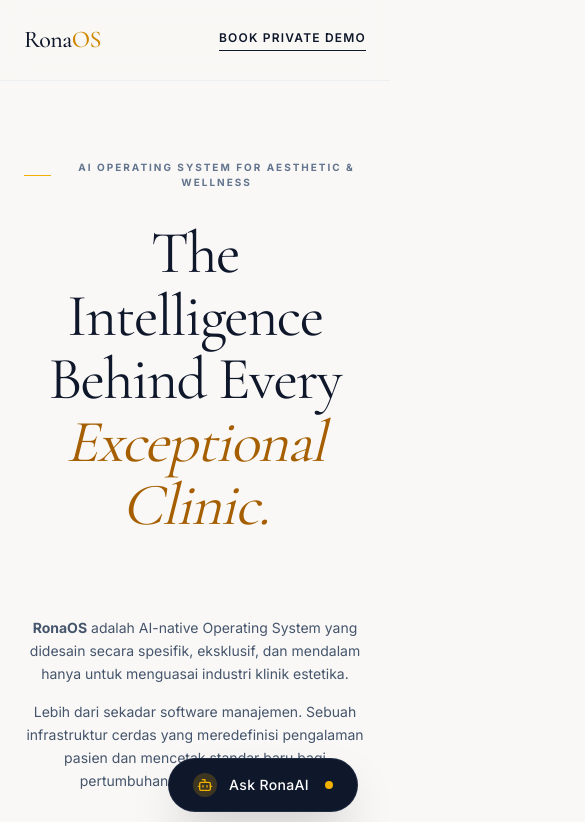
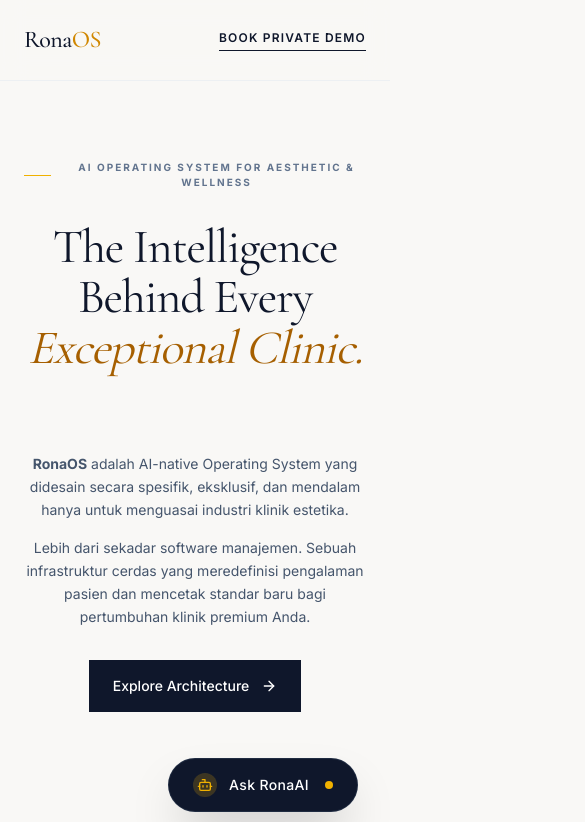
Before and after one commit to jasurddev/AuraWellness, a Next.js app: page / in a window 390 px wide. Shown: the top 822 px of the page, 585 px wide, since content can reach past the window. Built offline with nearby package versions, Linux system fonts and the light colour scheme.

Commit message:
fix: add overflow-x-hidden to prevent horizontal scrolling leak on mobile

```diff
--- a/src/app/page.tsx
+++ b/src/app/page.tsx
@@ -12,7 +12,7 @@
 
 export default function Home() {
   return (
-    <div className="min-h-screen bg-[#F9F8F6] text-slate-900 font-sans selection:bg-yellow-400/30">
+    <div className="min-h-screen bg-[#F9F8F6] text-slate-900 font-sans selection:bg-yellow-400/30 overflow-x-hidden">
 
       {/* 1. Minimalist Navbar */}
       <nav className="fixed top-0 w-full bg-[#F9F8F6]/90 backdrop-blur-md z-50 border-b border-slate-200/50">
@@ -49,7 +49,7 @@
                 initial={{ opacity: 0, y: 20 }}
                 animate={{ opacity: 1, y: 0 }}
                 transition={{ delay: 0.1 }}
-                className="text-6xl md:text-8xl font-serif text-slate-900 leading-[1.05] tracking-tight mb-8"
+                className="text-5xl md:text-8xl font-serif text-slate-900 leading-[1.05] tracking-tight mb-8"
               >
                 The Intelligence <br /> Behind Every <br />
                 <span className="italic text-yellow-700">Exceptional Clinic.</span>
--- a/src/components/home/ManifestoSection.tsx
+++ b/src/components/home/ManifestoSection.tsx
@@ -91,7 +91,7 @@
       </div>
 
       {/* Global Decorative Glow */}
-      <div className="absolute top-1/4 left-1/2 -translate-x-1/2 w-[800px] h-[800px] bg-yellow-900/10 rounded-full blur-[120px] pointer-events-none"></div>
+      <div className="absolute top-1/4 left-1/2 -translate-x-1/2 w-[800px] max-w-[100vw] h-[800px] bg-yellow-900/10 rounded-full blur-[120px] pointer-events-none"></div>
     </section>
   );
 }
```
